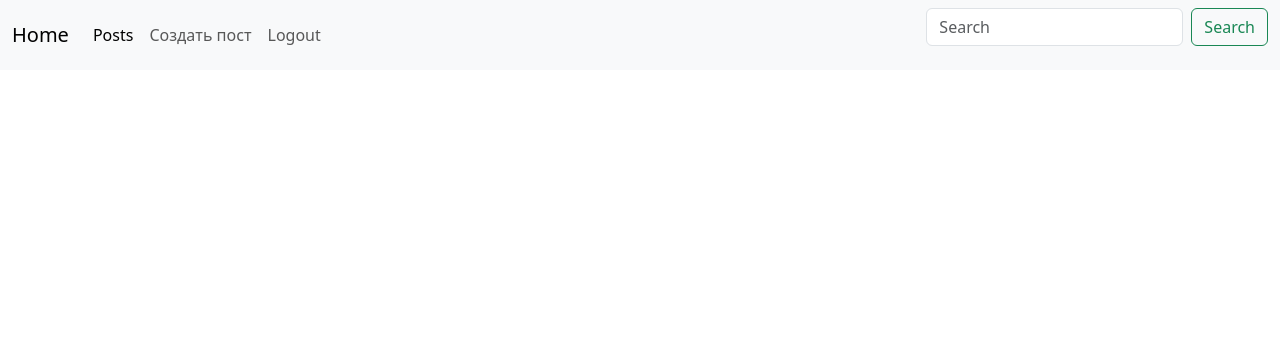
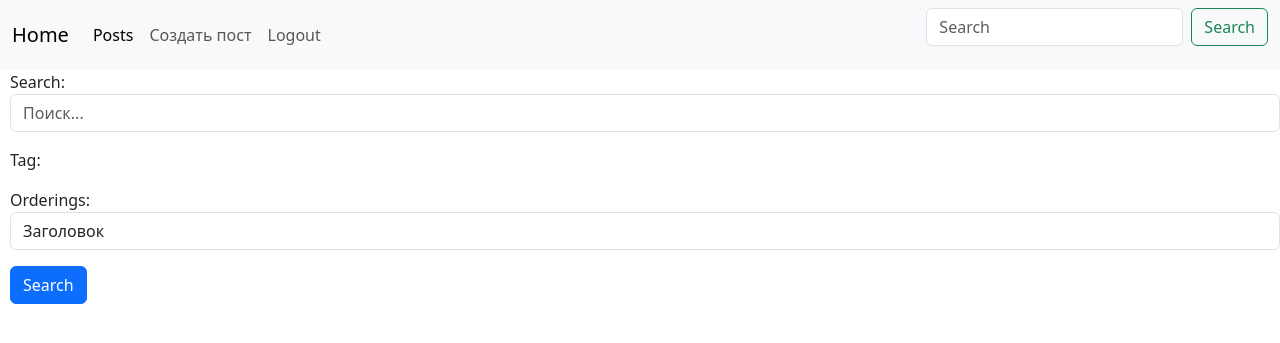
Before and after one commit to nurlanovvvva/django, a Django app: page /posts/ in a window 1280 px wide. Shown: the top 343 px of the page. Run offline with Django 5.2, Linux system fonts and the light colour scheme; the visitor is signed in with stand-in values (Sample User, id 1); data that the repository does not hold is empty.

Commit message:
homework№6

```diff
--- a/posts/forms.py
+++ b/posts/forms.py
@@ -1,6 +1,5 @@
 from django import forms
-
-from posts.models import Post
+from posts.models import Post, Tag
 
 
 class PostForm(forms.Form):
@@ -45,3 +44,35 @@ class PostForm2(forms.ModelForm):
             "rate": forms.NumberInput(
                 attrs={"class": "form-control","placeholder": "Оценка"})
         }
+
+class SearchForm(forms.Form):
+    search = forms.CharField(required=False,
+                             max_length=100,
+                             min_length=1,
+                             widget=forms.TextInput(
+                                 attrs={
+                                     'class': 'form-control',
+                                     'placeholder': 'Поиск...'
+
+                              }
+                             ))
+    tag = forms.ModelMultipleChoiceField(
+        required=False,
+        queryset=Tag.objects.all(),
+        widget=forms.CheckboxSelectMultiple()
+    )
+    orderings = (
+        ("title", "Заголовок"),
+        ("-title, ", "Заголовок в обратном порядке"),
+        ("created_at", "Дата создания"),
+        ("-created_at", "Дата создания  в обратном порядке"),
+        ("updated_at", "Дата обновления"),
+        ("-updated_at", "Дата обновления в обратном порядке"),
+        ("rate", "Рейтинг"),
+        ("-rate", "Рейтинг в обратном порядке"),
+    )
+    orderings = forms.ChoiceField(
+        required=False,
+        choices=orderings,
+        widget=forms.Select(attrs={'class': 'form-control'})
+    )
--- a/posts/models.py
+++ b/posts/models.py
@@ -22,6 +22,3 @@ class Post(models.Model):
     updated_at = models.DateTimeField(auto_now=True, null=True, blank=True)
     category = models.ForeignKey(Category, on_delete=models.CASCADE, null=True, blank=True)
     tag = models.ManyToManyField(Tag, null=True, blank=True)
-
-    def __str__(self):
-        return self.title
--- a/posts/views.py
+++ b/posts/views.py
@@ -1,8 +1,8 @@
 from django.contrib.auth.decorators import login_required
 from django.http import HttpResponse
+from django.db.models import Q
 from django.shortcuts import render, redirect
-
-from posts.forms import PostForm, PostForm2
+from posts.forms import PostForm, PostForm2, SearchForm
 from posts.models import Post
 
 
@@ -18,8 +18,31 @@ def html_response(request):
 @login_required(login_url='login')
 def post_list_view(request):
     if request.method == 'GET':
+        search = request.GET.get('search', None)
+        tag = request.GET.getlist('tag', None)
+        orderings = request.GET.get('orderings')
+        search_form = SearchForm(request.GET)
+        page = int(request.GET.get('page', 1))
         posts = Post.objects.all()
-        return render(request, 'post_list.html', {'posts': posts})
+        if search:
+            posts = posts.filter(Q(title__icontains=search) | Q(tag__icontains=search))
+        if tag:
+            posts = posts.filter(tag__id__in=tag)
+        if orderings:
+            posts = posts.order_by(orderings)
+            print(request.GET)
+        limit = 5
+        max_page = posts.count()/ limit
+        if round(max_page)<max_page:
+            max_page = round(max_page)+1
+        else:
+            max_page = round(max_page)
+            start = (page-1)*limit
+            end = (page)*limit
+            posts = posts[start:end]
+
+        context = {'posts': posts, 'search_form': search_form, 'max_page':range(1, max_page+1)}
+        return render(request, 'post_list.html', context=context)
 
 
 @login_required(login_url='login')
--- a/templates/post_list.html
+++ b/templates/post_list.html
@@ -3,6 +3,10 @@
 
 <body>
 {%block content%}
+<form style="padding-left: 10px;" action="" method="get">
+  {{search_form.as_p}}
+  <button type="submit" class="btn btn-primary">Search</button>
+</form>
 {% for post in posts%}
 <div class="card" style="width: 18rem;">
   {%if post.image%}
@@ -18,6 +22,9 @@
   </div>
 </div>
 {% endfor %}
+{%for page in max_page%}
+<a style="padding-bottom: 15px; padding-top: 28px; border-color: gray" href="/posts/?page={{page}}">{{page}}</a>
+{% endfor %}
 {%endblock%}
 
 </body>
```
Also changed, not shown: 1 other file.
